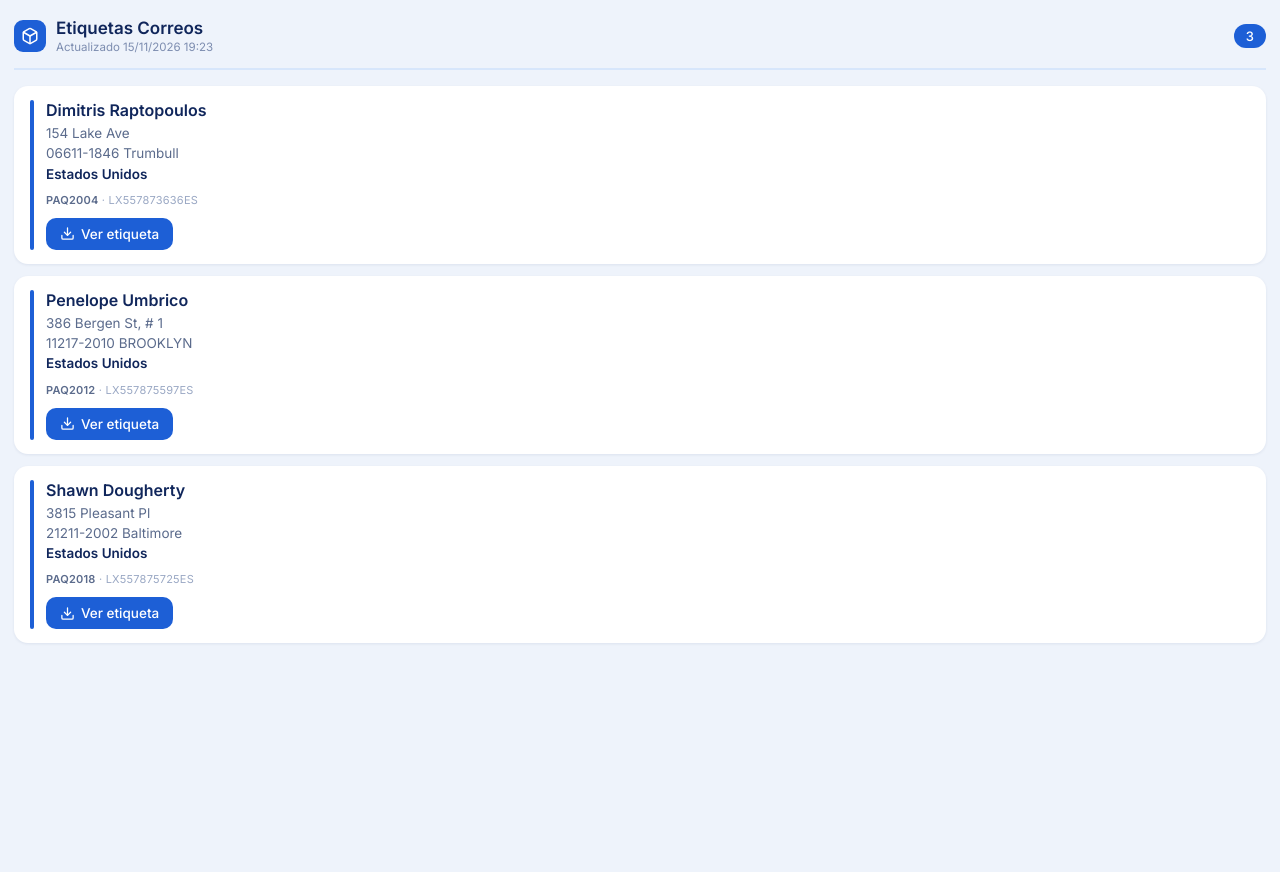
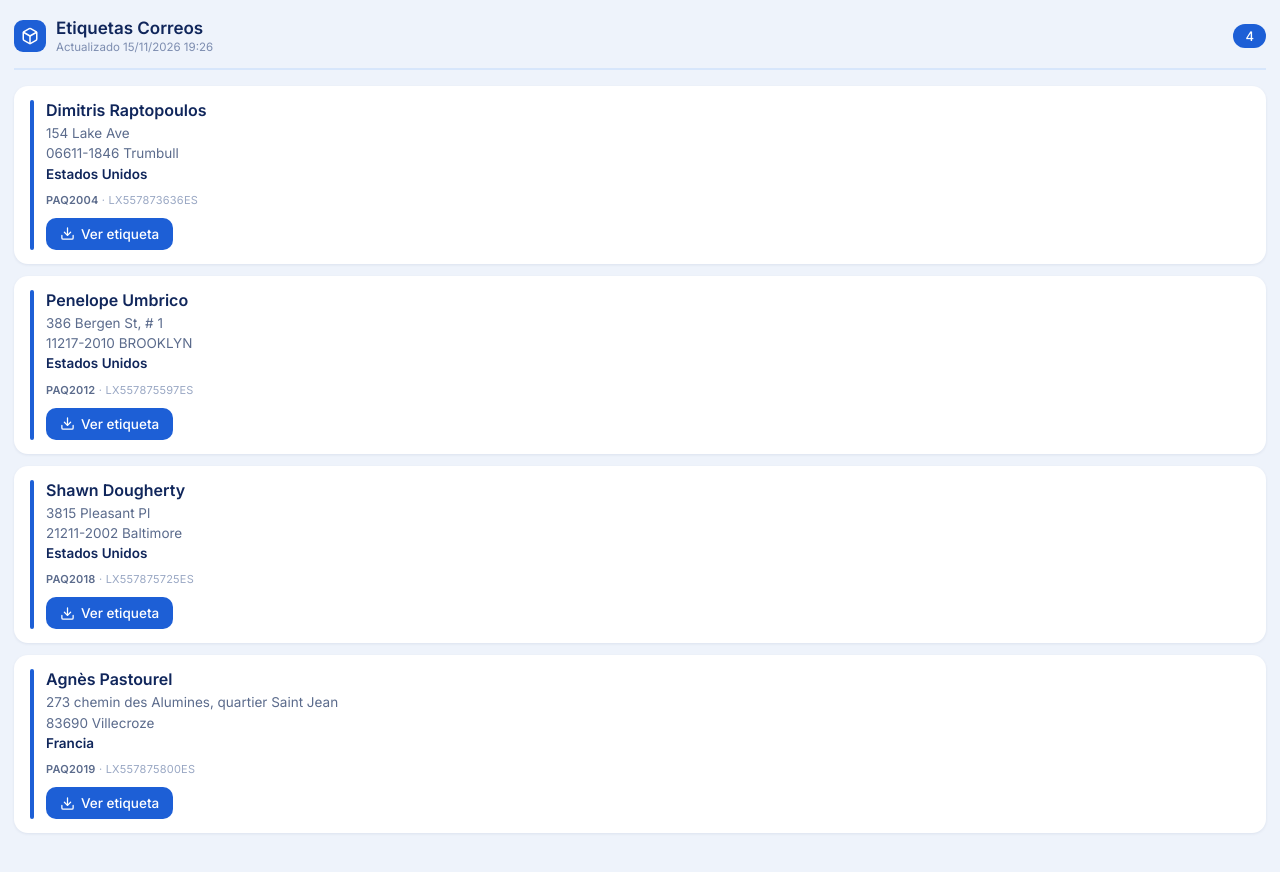
Before and after one commit to Clickgal/etiquetas-correos, a plain HTML site: page index.html in a window 1280 px wide. Before the commit the page ends 800 px from the top, so only its background shows below. Drawn offline with Linux system fonts and the light colour scheme.

Commit message:
Actualizar panel de etiquetas

```diff
--- a/index.html
+++ b/index.html
@@ -40,9 +40,9 @@
     <div class="icono-cabecera">
       <svg viewBox="0 0 24 24" fill="none" stroke-width="2" stroke-linecap="round" stroke-linejoin="round"><path d="M21 8a2 2 0 0 0-1-1.73l-7-4a2 2 0 0 0-2 0l-7 4A2 2 0 0 0 3 8v8a2 2 0 0 0 1 1.73l7 4a2 2 0 0 0 2 0l7-4A2 2 0 0 0 21 16Z"/><path d="m3.3 7 8.7 5 8.7-5"/><path d="M12 22V12"/></svg>
     </div>
-    <div><p class="titulo">Etiquetas Correos</p><div class="actualizado">Actualizado 15/11/2026 19:23</div></div>
+    <div><p class="titulo">Etiquetas Correos</p><div class="actualizado">Actualizado 15/11/2026 19:26</div></div>
   </div>
-  <span class="contador">3</span>
+  <span class="contador">4</span>
 </div>
 <div class="tarjeta">
   <div class="franja"></div>
@@ -83,5 +83,18 @@
   </div>
 </div>
 
+<div class="tarjeta">
+  <div class="franja"></div>
+  <div class="contenido-tarjeta">
+    <div class="nombre">Agnès Pastourel</div>
+    <div class="direccion">273 chemin des Alumines, quartier Saint Jean<br>83690 Villecroze<br><strong>Francia</strong></div>
+    <div class="tracking"><b>PAQ2019</b> · LX557875800ES</div>
+    <a class="boton" href="labels/LX557875800ES.pdf?v=7c14ae69" target="_blank">
+      <svg viewBox="0 0 24 24" fill="none" stroke-width="2" stroke-linecap="round" stroke-linejoin="round"><path d="M21 15v4a2 2 0 0 1-2 2H5a2 2 0 0 1-2-2v-4"/><polyline points="7 10 12 15 17 10"/><line x1="12" y1="15" x2="12" y2="3"/></svg>
+      Ver etiqueta
+    </a>
+  </div>
+</div>
+
 </body>
 </html>
```
Also changed, not shown: 1 other file.
